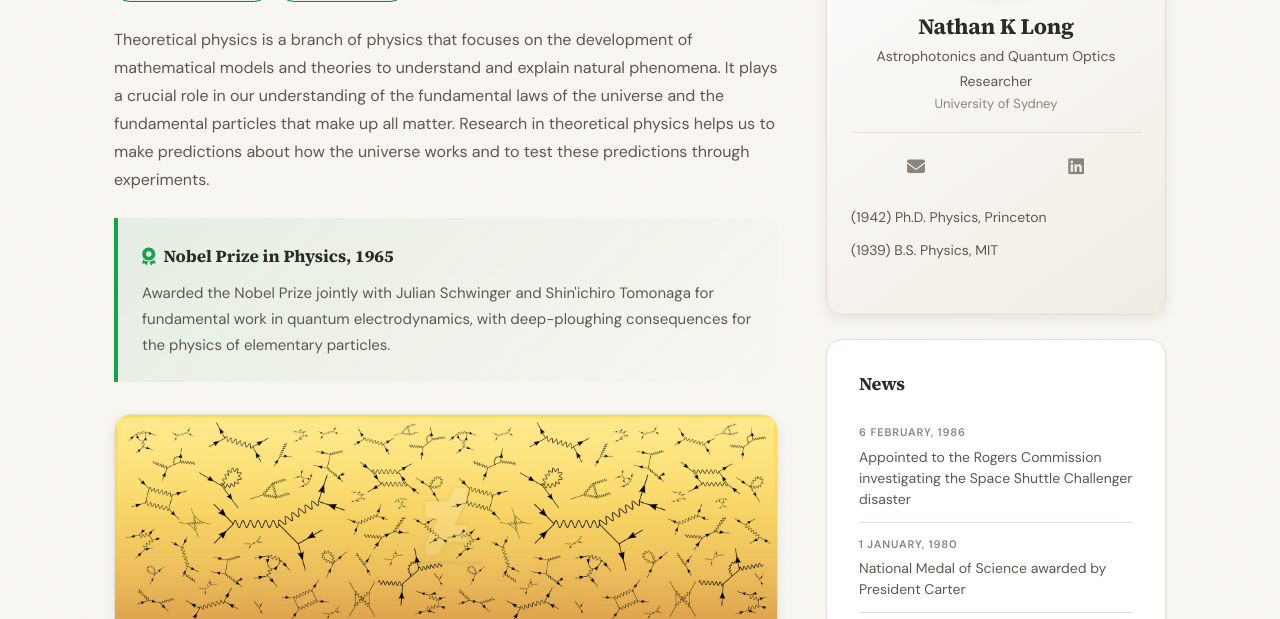
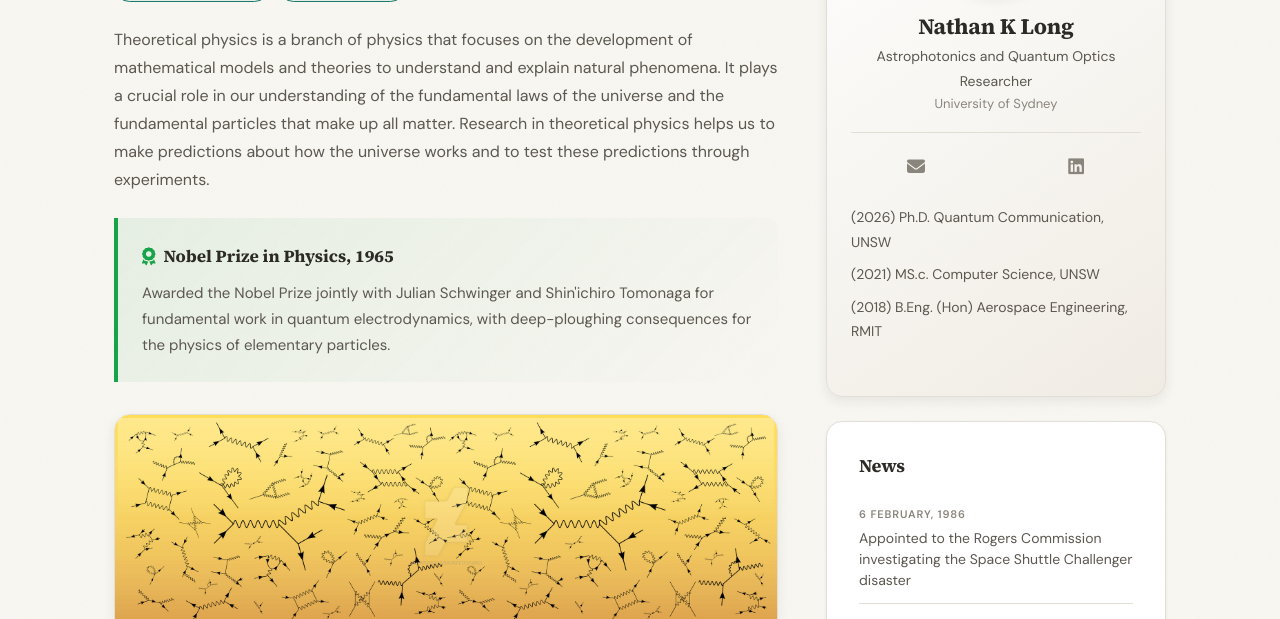
Before and after one commit to nathanklong/nathanklong.github.io, a Jekyll site: the page built from _pages/home.md, in a window 1280 px wide and 900 px high, cut to the strip 281-900 px from the top of the window. Built offline with Jekyll 4.4.1, drawn with Linux system fonts in a browser that asks for light colours; a style sheet for code colours, icons or effects is not loaded.

Commit message:
updated education

```diff
--- a/_data/pi.yml
+++ b/_data/pi.yml
@@ -4,8 +4,10 @@
 
 # EXAMPLE -- replace or delete
 - education:
-    - "(1942) Ph.D. Physics, Princeton University"
-    - "(1939) B.S. Physics, Massachusetts Institute of Technology"
+    - "(2026) Ph.D. Satellite-Based Quantum Communication, University of New South Wales"
+    - "(2021) MS.c. Computer Science, University of New South Wales"
+    - "(2018) B.Eng. (Hon) Aerospace Engineering, RMIT University"
   educationshort:
-    - "(1942) Ph.D. Physics, Princeton"
-    - "(1939) B.S. Physics, MIT"
+    - "(2026) Ph.D. Quantum Communication, UNSW"
+    - "(2021) MS.c. Computer Science, UNSW"
+    - "(2018) B.Eng. (Hon) Aerospace Engineering, RMIT"
```
